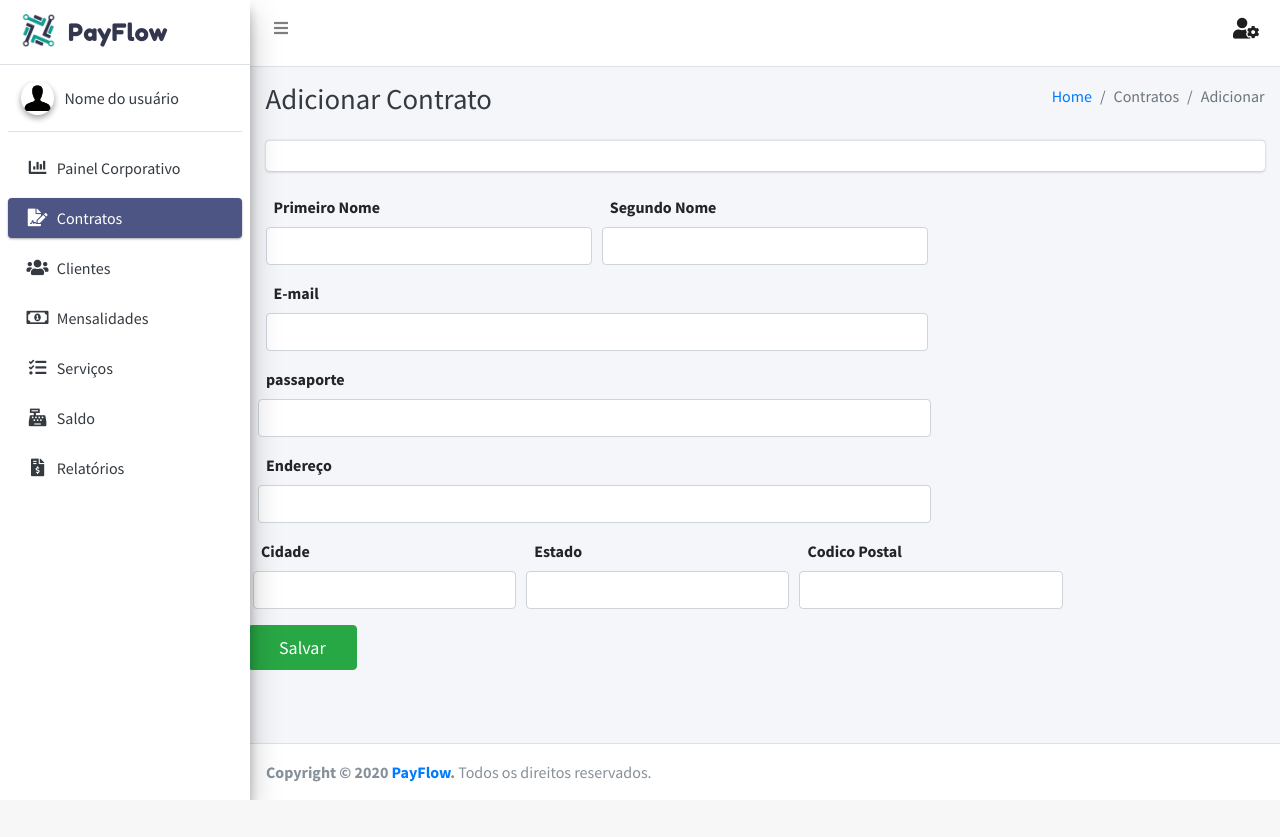
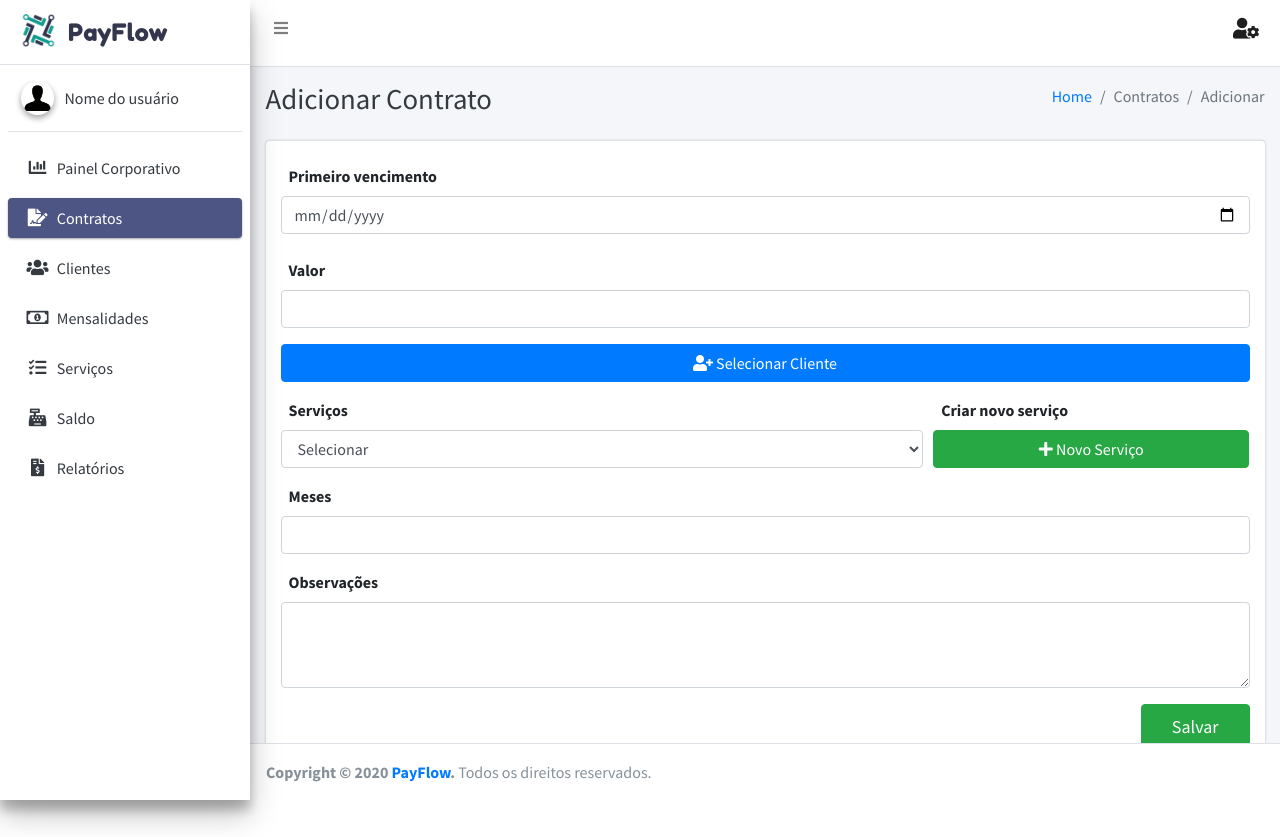
Before and after one commit to arthurmgb/payflow, a PHP site: page /add_contrato.php in a window 1280 px wide. Before the commit the page ends 800 px from the top, so only its background shows below. Run offline with PHP 8.4, Linux system fonts and the light colour scheme; some libraries are stand-ins or nearby versions.

Commit message:
Update add_contrato.php

```diff
--- a/add_contrato.php
+++ b/add_contrato.php
@@ -183,54 +183,48 @@
     <div class="container-fluid">
     <div class="card border-top">
       <form class="sec-pad">
-      <div class="form-check">
-        </label>
-      </div>
-        </label>
-      </div>
       <div class="form-row">
-        <div class="form-group col-md-4 mt-2">
-          <label for="nome" class="font-weight-bold ml-2"> Primeiro Nome</label>
+        <div class="form-group col-md-12 mt-2">
+          <label for="nome" class="font-weight-bold ml-2">Primeiro vencimento</label>
+          <input type="date" class="form-control">
+        </div>
+        <div class="form-group col-md-12 mt-2">
+          <label for="nascimento" class="font-weight-bold ml-2">Valor</label>
           <input type="text" class="form-control">
         </div>
-        <div class="form-group col-md-4 mt-2">
-          <label for="segundo Nome" class="font-weight-bold ml-2"> Segundo Nome</label>
-          <input type="text" class="form-control">
+      </div>
+        <div class="form-row">
+          <div class="form-group col-md-12">
+        <button type="button" class="btn btn-primary btn-block"><i class="fas fa-user-plus"></i> Selecionar Cliente</button>
         </div>
         </div>
       <div class="form-row">
-        <div class="form-group col-md-8">
-          <label for="email" class="font-weight-bold ml-2">E-mail</label>
-          <input type="email" class="form-control">
+      <div class="form-group col-md-8">
+    					<label class="font-weight-bold ml-2">Serviços</label>
+	    					<select class="form-control">
+	      						<option>Selecionar</option>
+	    					</select>
+            </div>
+            <div class="form-group col-md-4">
+            <label class="font-weight-bold ml-2">Criar novo serviço</label>
+        <button type="button" class="btn btn-success btn-block"><i class="fas fa-plus"></i> Novo Serviço</button>
         </div>
       </div>
-      </div>
       <div class="form-row">
-        <div class="form-group col-md-8">
-          <label for="passaporte" class="font-weight-bold ml-2">passaporte</label>
+        <div class="form-group col-md-12">
+          <label for="cep" class="font-weight-bold ml-2">Meses</label>
           <input type="text" class="form-control">
         </div>
       </div>
       <div class="form-row">
-        <div class="form-group col-md-8">
-          <label for="endereco" class="font-weight-bold ml-2" >Endereço</label>
-          <input type="text" class="form-control">
-        </div>
-        <div class="form-row">
-        <div class="form-group col-md-4">
-          <label for="cidade" class="font-weight-bold ml-2">Cidade</label>
-          <input type="text" class="form-control">
-        </div>
-        <div class="form-group col-md-4">
-          <label for="estado" class="font-weight-bold ml-2">Estado</label>
-          <input type="text" class="form-control">
-        </div>
-        <div class="form-group col-md-4">
-          <label for="Codico Postal" class="font-weight-bold ml-2">Codico Postal</label>
-          <input type="text" class="form-control">
-        </div>
-        <div class="d-flex justify-content-end">
+      <div class="form-group col-md-12">
+    <label class="font-weight-bold ml-2" for="exampleFormControlTextarea1">Observações</label>
+    <textarea class="form-control" id="exampleFormControlTextarea1" rows="3"></textarea>
+  </div>
+      </div>
+      <div class="d-flex justify-content-end">
       <button class="btn btn-success save-btn" type="submit">Salvar</button>
+      </div>
       </div>
       </div>
       </form>
```
